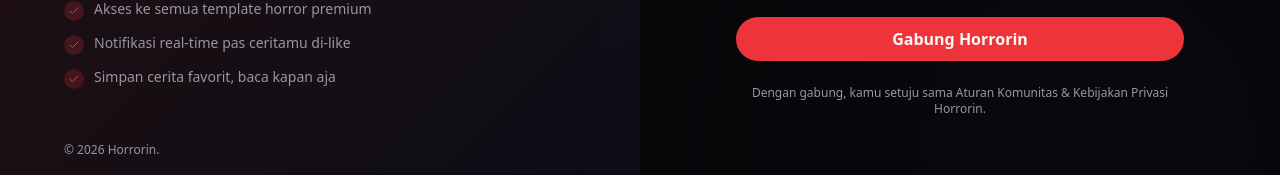
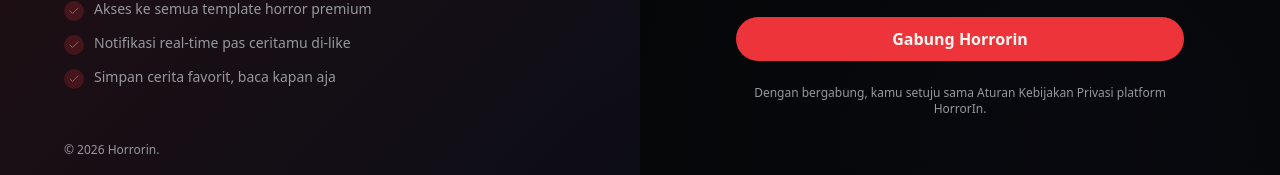
Before and after one commit to obnoxiousz/horrorin, a Next.js app: page /gabung in a window 1280 px wide. Shown: the part 578-753 px from the top of the page. Built offline with nearby package versions, Linux system fonts and the light colour scheme.

Commit message:
fix(gabung): update wording in community rules and privacy policy disclaimer

```diff
--- a/src/app/(auth)/gabung/page.tsx
+++ b/src/app/(auth)/gabung/page.tsx
@@ -259,7 +259,7 @@
             </form>
 
             <p className="text-center text-xs text-muted-foreground mt-6">
-              Dengan gabung, kamu setuju sama Aturan Komunitas & Kebijakan Privasi Horrorin.
+              Dengan bergabung, kamu setuju sama Aturan Kebijakan Privasi platform HorrorIn.
             </p>
           </div>
         </div>
```
